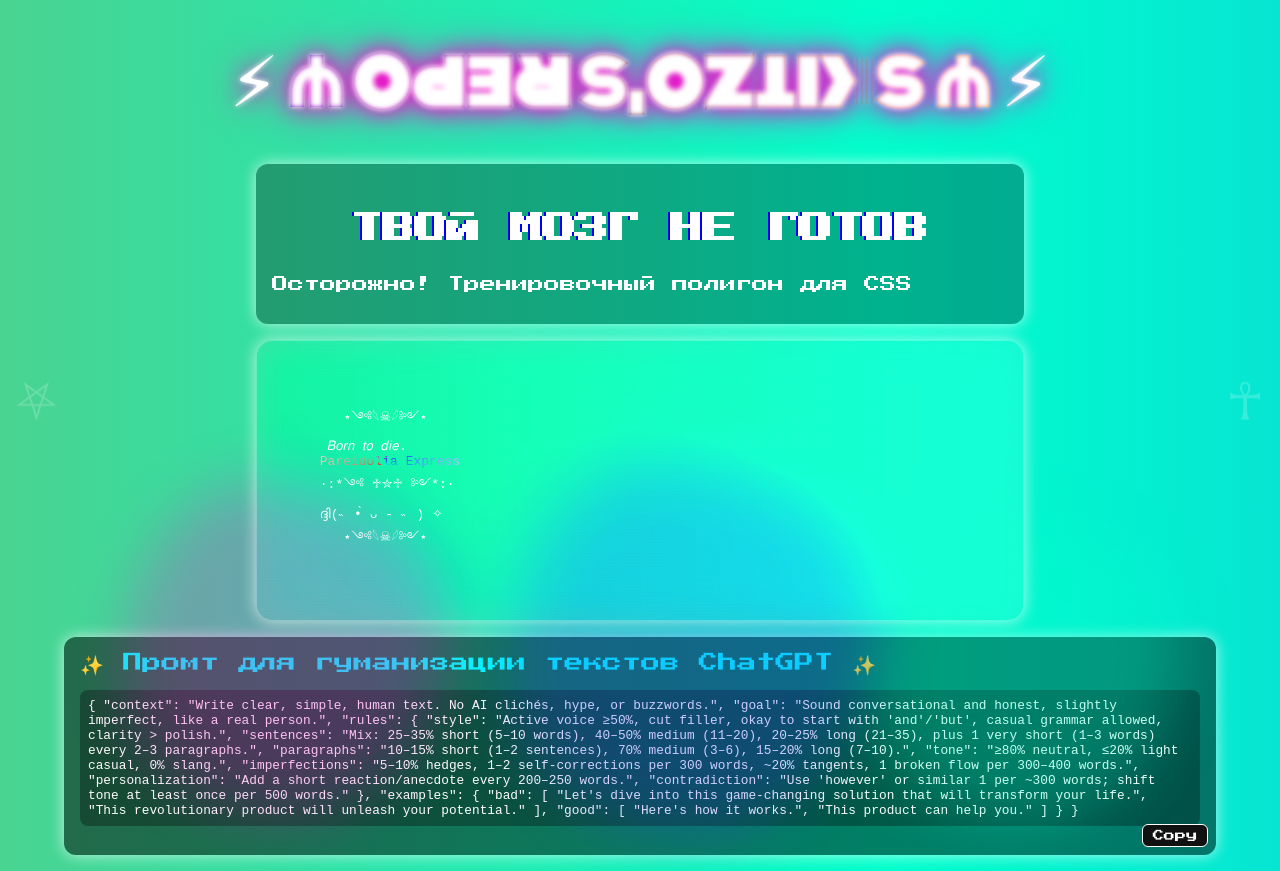
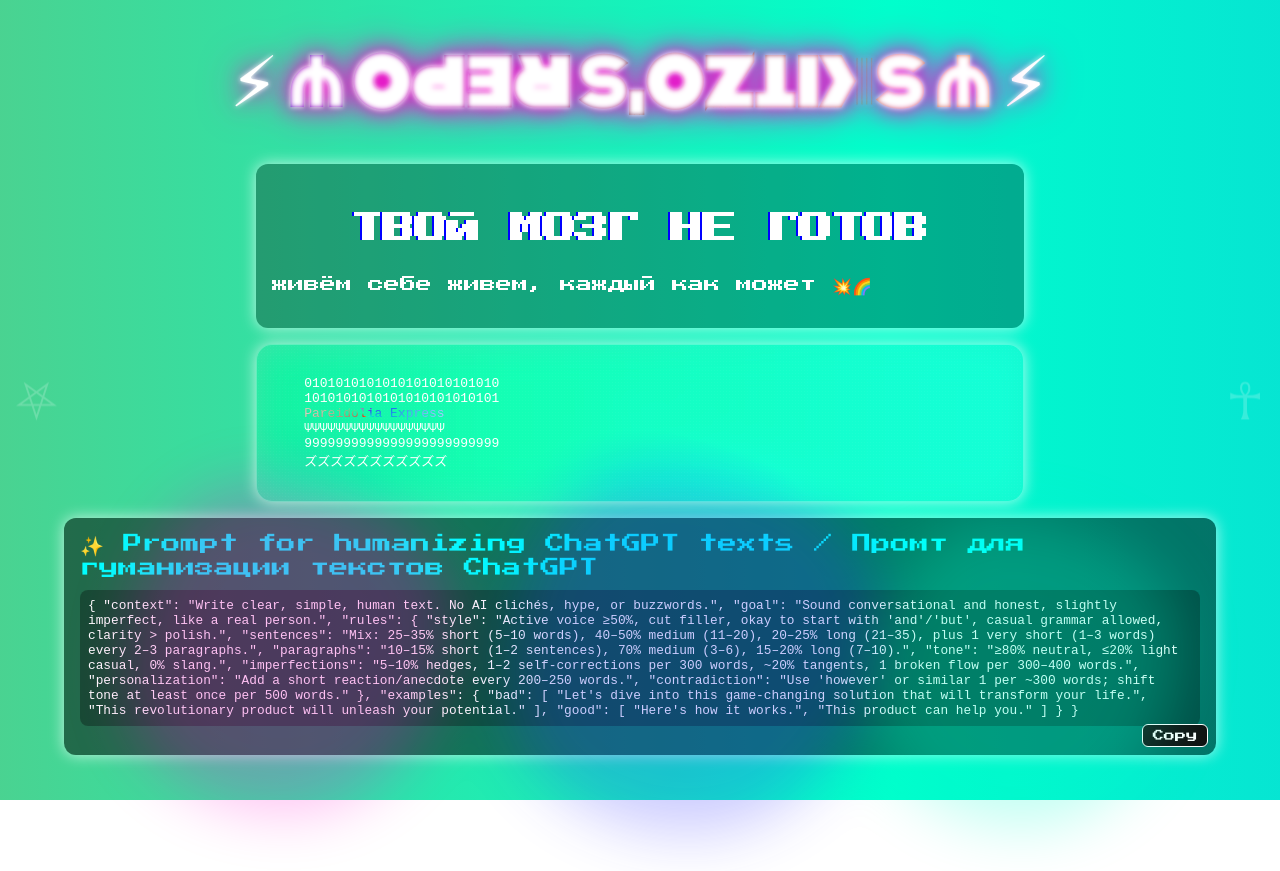
Before and after one commit to 5k1720/5k1720.github.io, a plain HTML site: page index.html in a window 1280 px wide. After the commit the page ends 800 px from the top, so only its background shows below. Drawn offline with Linux system fonts and the light colour scheme; a web font is replaced by a local one.

Commit message:
Update index.html

```diff
--- a/index.html
+++ b/index.html
@@ -1,5 +1,5 @@
 <!DOCTYPE html>
-<html lang="ru">
+<html lang="xx-ZA">
 <head>
   <meta charset="UTF-8">
   <meta name="viewport" content="width=device-width, initial-scale=1.0">
@@ -11,28 +11,26 @@
 
   <div class="chaos">
     <p class="glitch" data-text="ТВОЙ МОЗГ НЕ ГОТОВ">ТВОЙ МОЗГ НЕ ГОТОВ</p>
-    <p>Осторожно! Тренировочный полигон для CSS</p>
+    <p>живём себе живем, каждый как может 💥🌈</p>
   </div>
 
-  <div class="chaos matrix glass sticky">
-    <div class="tilt">
-         ⋆༺𓆩☠︎︎𓆪༻⋆
-       𝐵𝑜𝑟𝑛 𝑡𝑜 𝑑𝑖𝑒.
-      <a class="liquid" href="https://t.me/pareidoliaexpress" target="_blank" rel="noopener noreferrer">Pareidolia Express</a>
-      ·:*༺ ♱✮♱ ༻*:·
-      ദ്ദി(˵ •̀ ᴗ - ˵ ) ✧
-         ⋆༺𓆩☠︎︎𓆪༻⋆
-    </div>
+  <div class="chaos matrix glass sticky tilt">
+    0101010101010101010101010
+    1010101010101010101010101
+    <a class="liquid" href="https://t.me/pareidoliaexpress" target="_blank" rel="noopener noreferrer">Pareidolia Express</a>
+    ΨΨΨΨΨΨΨΨΨΨΨΨΨΨΨΨΨΨ
+    9999999999999999999999999
+    ズズズズズズズズズズズ
   </div>
 
   <div class="prompt-block">
-    <div class="prompt-header">✨ Промт для гуманизации текстов ChatGPT ✨</div>
+    <div class="prompt-header">✨ Prompt for humanizing ChatGPT texts / Промт для гуманизации текстов ChatGPT </div>
     <pre class="prompt-text" id="promptContent">{ "context": "Write clear, simple, human text. No AI clichés, hype, or buzzwords.", "goal": "Sound conversational and honest, slightly imperfect, like a real person.", "rules": { "style": "Active voice ≥50%, cut filler, okay to start with 'and'/'but', casual grammar allowed, clarity > polish.", "sentences": "Mix: 25–35% short (5–10 words), 40–50% medium (11–20), 20–25% long (21–35), plus 1 very short (1–3 words) every 2–3 paragraphs.", "paragraphs": "10–15% short (1–2 sentences), 70% medium (3–6), 15–20% long (7–10).", "tone": "≥80% neutral, ≤20% light casual, 0% slang.", "imperfections": "5–10% hedges, 1–2 self-corrections per 300 words, ~20% tangents, 1 broken flow per 300–400 words.", "personalization": "Add a short reaction/anecdote every 200–250 words.", "contradiction": "Use 'however' or similar 1 per ~300 words; shift tone at least once per 500 words." }, "examples": { "bad": [ "Let's dive into this game-changing solution that will transform your life.", "This revolutionary product will unleash your potential." ], "good": [ "Here's how it works.", "This product can help you." ] } }</pre>
     <button class="copy-btn" onclick="copyPrompt(this)">Copy</button>
   </div>
 
   <div class="sigil sigil-left" aria-hidden="true">⛧</div>
-  <div class="sigil sigil-center" aria-hidden="true">☽ ⛤ ☾</div>
+  <div class="sigil sigil-center" aria-hidden="true">☽☯☾</div>
   <div class="sigil sigil-right" aria-hidden="true">☥</div>
 
   <div class="blobs">
```
